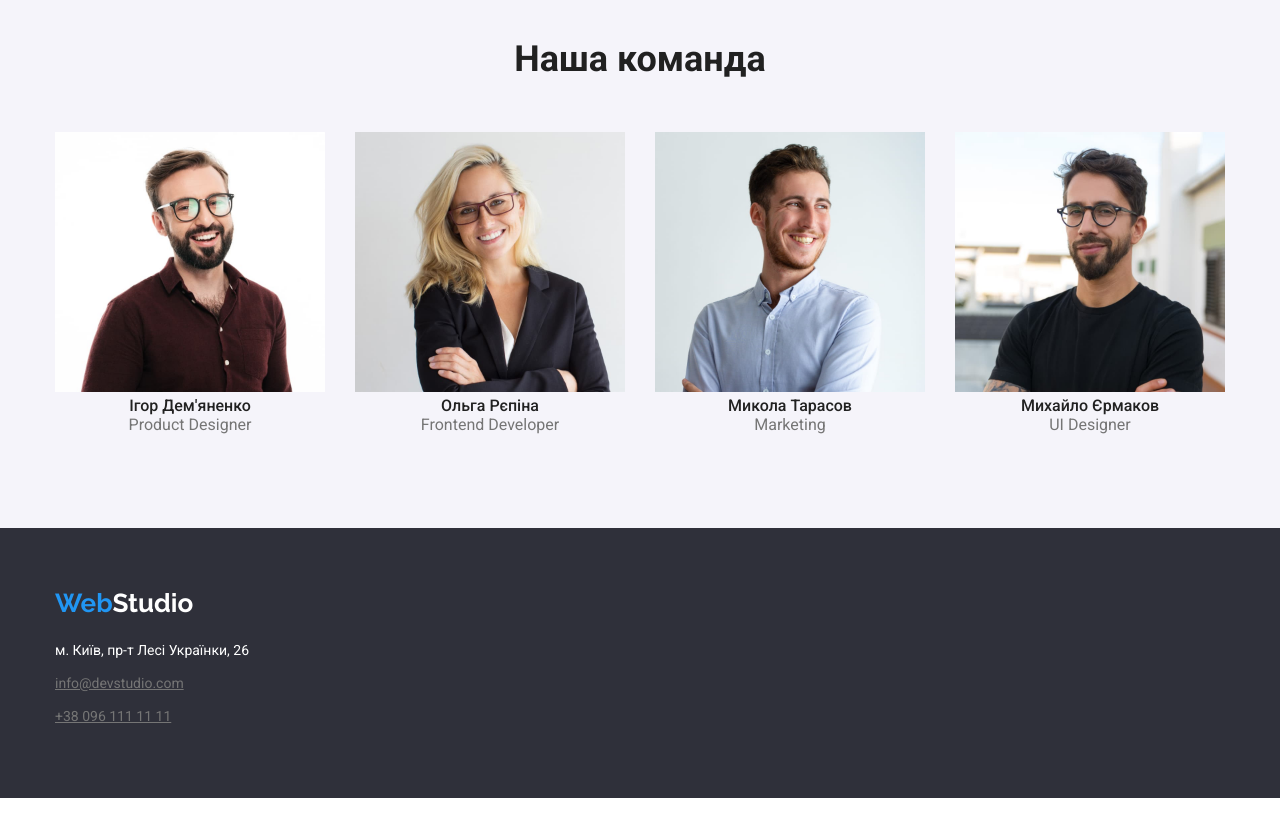
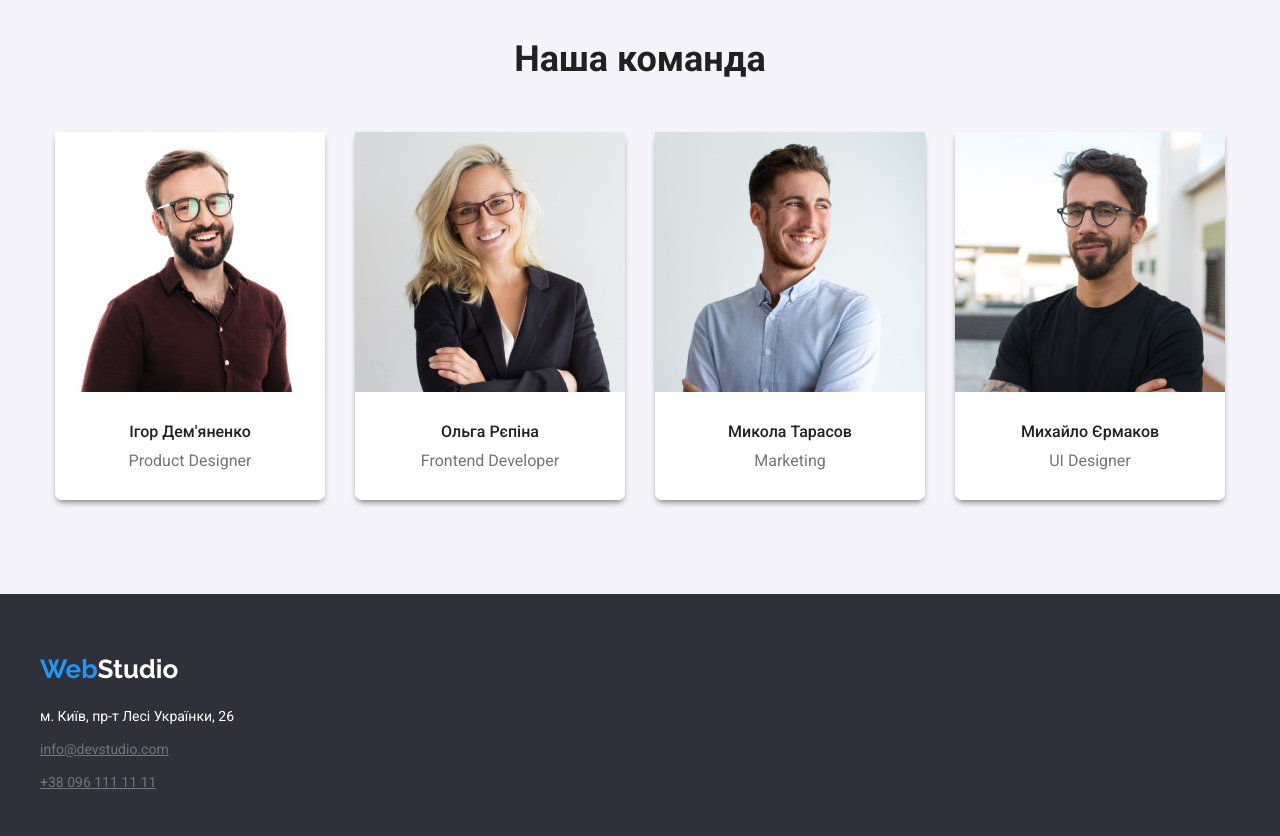
Before and after one commit to Diguard/homework-3, a plain HTML site: page index.html in a window 1280 px wide. Shown: the part 1220-2056 px from the top of the page. Before the commit the page ends 2018 px from the top, so only its background shows below. Drawn offline with nearby package versions, Linux system fonts and the light colour scheme.

Commit message:
Обновление карточек и исправление ошибок с Padding

```diff
--- a/css/styles.css
+++ b/css/styles.css
@@ -198,7 +198,7 @@ span {
     background-color: var(--accent-color);
     color:var(--primary-color);
 }
-/*  Exaples Portfolio */
+/* Portfolio */
 
 .tittle {
     display: none;
@@ -211,11 +211,21 @@ span {
     flex-wrap: wrap;
 }
 
+.text-content {
+    display: flex;
+    flex-direction: column;
+    padding: 20px 24px;
+    border: 1px solid #F5F4FA;
+    border-top: 0;
+}
+
 .portfolio-element {
+    display: flex;
+    flex-direction: column;
+    align-items: stretch;
     width: 370px;
     margin-right: 30px;
     margin-bottom: 30px;
-    border-bottom: 1px solid #F5F4FA;
 }
 .portfolio-tittle {
     color: var(--tittle-text-color);
@@ -296,9 +306,15 @@ span {
     display: flex;
 }
 .team-item {
+    display: flex;
+    flex-direction: column;
+    overflow: hidden;
     width: 270px;
     margin-right: 30px;
     text-align: center;
+    box-shadow: 0px 4px 6px -2px rgba(0, 0, 0, 0.5);
+    border-radius: 0 0 7px 7px;
+    border-top: 0;
 }
 .team-item:last-child {
     margin-right: 0;
@@ -308,24 +324,34 @@ span {
     font-weight: 500;
     font-size: 16px;
 }
+.team-text {
+    display: flex;
+    flex-direction: column;
+    text-align: center;
+    padding:30px 0;
+    gap: 10px;
+    background-color: #FFFFFF;
 
+}
 .card-text {
     font-size: 16px;
 }
 /* Footer */
-.container footer {
+.footer-container {
     display: flex;
+    width: 1200px;
     flex-direction: column;
+    padding: 60px 0;
+    margin: 0 auto;
 }
 .footer-logo {
     display: block;
-    padding-top: 60px;
-    margin-bottom: 20px;
     color: var(--primary-color);
     font-family: Raleway, sans-serif;
     text-decoration: none;
     font-weight: 700;
     font-size: 26px;
+    margin-bottom: 20px;
 }
 .footer {
     background-color:#2F303A;
@@ -339,10 +365,6 @@ span {
     line-height: 1.7;
 }
 /* Footer contact */
-.footer-list {
-    padding-bottom: 60px;
-}
-
 .footer-list li {
     margin-bottom: 9px;
     list-style: none;
--- a/index.html
+++ b/index.html
@@ -98,23 +98,31 @@
             <ul class="team-list">
               <li class="team-item">
                   <img src="./images/main/photo1.jpg" alt="Фотографія 1" width="270" height="260">
-                  <h3 class="card-tittle">Ігор Дем'яненко</h3>
+                  <div class="team-text">
+                    <h3 class="card-tittle">Ігор Дем'яненко</h3>
                   <p class="card-text">Product Designer</p>
+                  </div>
               </li>
               <li class="team-item">
                   <img src="./images/main/photo2.jpg" alt="Фотографія 2" width="270" height="260">
-                  <h3 class="card-tittle">Ольга Рєпіна</h3>
+                  <div class="team-text">
+                    <h3 class="card-tittle">Ольга Рєпіна</h3>
                   <p class="card-text">Frontend Developer</p>
+                  </div>
               </li>
               <li class="team-item">
                   <img src="./images/main/photo3.jpg" alt="Фотографія 3" width="270" height="260">
-                  <h3 class="card-tittle">Микола Тарасов</h3>
+                  <div class="team-text">
+                    <h3 class="card-tittle">Микола Тарасов</h3>
                   <p class="card-text">Marketing</p>
+                  </div>
               </li>
               <li class="team-item">
                   <img src="./images/main/photo4.jpg" alt="Фотографія 4" width="270" height="260">
-                  <h3 class="card-tittle">Михайло Єрмаков</h3>
+                  <div class="team-text">
+                    <h3 class="card-tittle">Михайло Єрмаков</h3>
                   <p class="card-text">UI Designer</p>
+                  </div>
               </li>
           </ul>
           </div>
@@ -123,7 +131,7 @@
     </main>
     <!--Footer-->
        <footer class="footer">
-        <div class="container">
+        <div class="footer-container">
             <a href="" class="footer-logo"><span>Web</span>Studio</a>
 
               <address class="address">м. Київ, пр-т Лесі Українки, 26</address>
```
Also changed, not shown: portfolio.html (+27 -1 lines).
